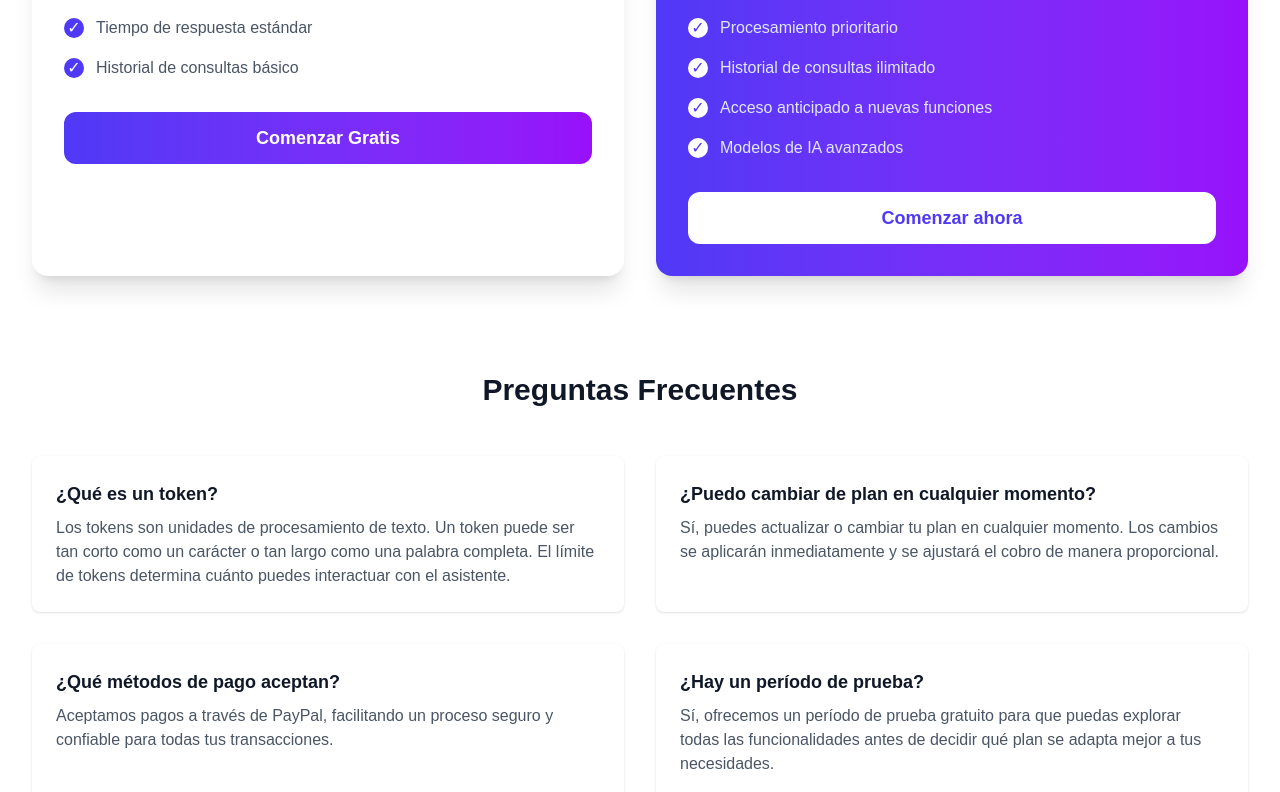
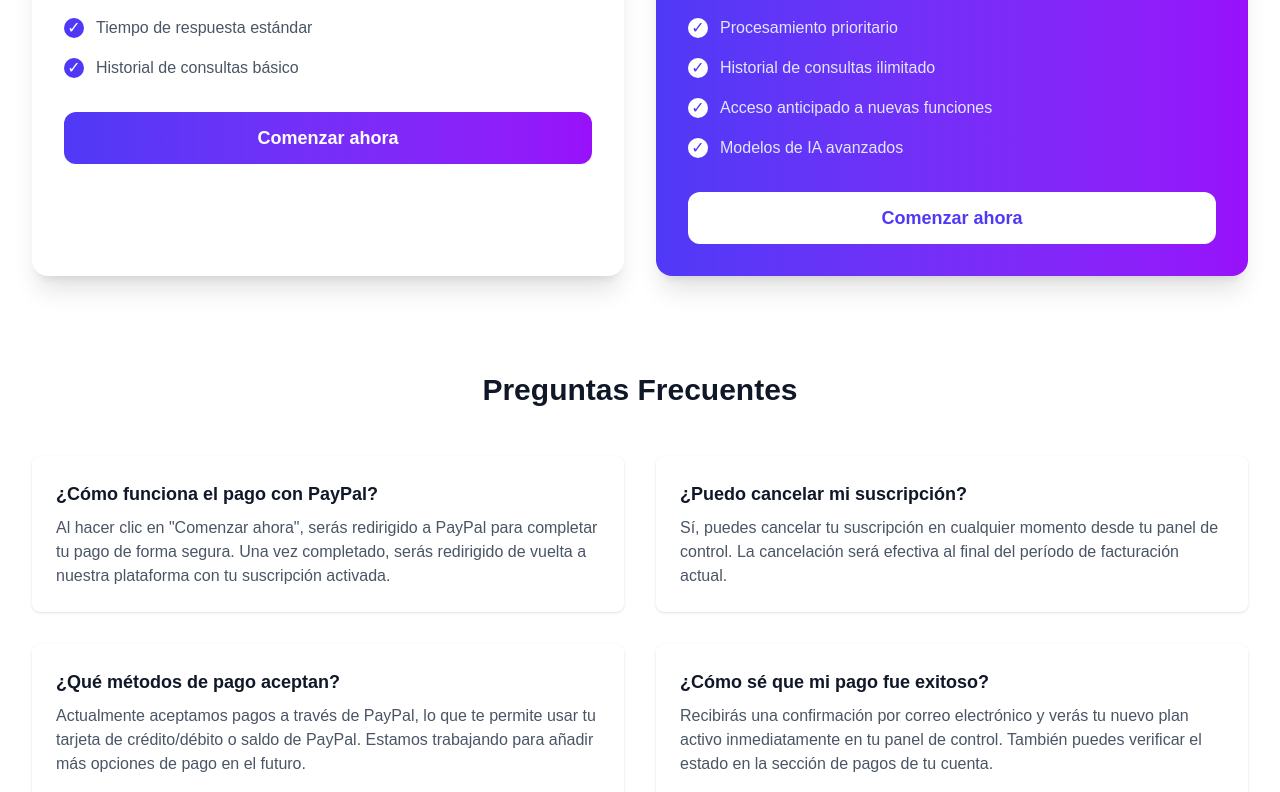
Before and after one commit to Aron1244/landing-page-n8n, a Next.js app: page /pricing in a window 1280 px wide. Shown: the part 1128-1920 px from the top of the page. Built offline with nearby package versions, Linux system fonts and the light colour scheme.

Commit message:
fix pricing api call

```diff
--- a/src/app/pricing/page.tsx
+++ b/src/app/pricing/page.tsx
@@ -1,7 +1,27 @@
 "use client";
 
-const plans = [
+import { useState, useEffect } from "react";
+import { useRouter } from "next/navigation";
+
+interface Plan {
+  name: string;
+  price: string;
+  description: string;
+  features: string[];
+  cta: string;
+  popular: boolean;
+  id: number;
+}
+
+export default function PricingPage() {
+  const router = useRouter();
+  const [loading, setLoading] = useState(false);
+  const [error, setError] = useState<string | null>(null);
+  const [userId, setUserId] = useState<string | null>(null);
+
+  const plans: Plan[] = [
     {
+      id: 1,
       name: "Plan Básico",
       price: "29",
       description: "Perfecto para comenzar con IA",
@@ -11,12 +31,13 @@ const plans = [
         "Acceso a funciones básicas",
         "Soporte por email",
         "Tiempo de respuesta estándar",
-      "Historial de consultas básico"
+        "Historial de consultas básico",
       ],
-    cta: "Comenzar Gratis",
-    popular: false
+      cta: "Comenzar ahora",
+      popular: false,
     },
     {
+      id: 2,
       name: "Plan Premium",
       price: "99",
       description: "Para usuarios que necesitan más potencia",
@@ -28,14 +49,82 @@ const plans = [
         "Procesamiento prioritario",
         "Historial de consultas ilimitado",
         "Acceso anticipado a nuevas funciones",
-      "Modelos de IA avanzados"
+        "Modelos de IA avanzados",
       ],
       cta: "Comenzar ahora",
-    popular: true
-  }
+      popular: true,
+    },
   ];
 
-export default function PricingPage() {
+  useEffect(() => {
+    const id = localStorage.getItem("user_id");
+    console.log("User ID from localStorage:", id); // Depuración
+    setUserId(id);
+  }, []);
+
+  const handleSubscribe = async (planId: number) => {
+    if (!userId) {
+      setError("Debes iniciar sesión para suscribirte");
+      router.push("/login");
+      return;
+    }
+
+    setLoading(true);
+    setError(null);
+
+    try {
+      // Verificar conexión a internet primero
+      if (!navigator.onLine) {
+        throw new Error("No hay conexión a internet");
+      }
+
+      // Datos que se enviarán a tu backend
+      const payload = {
+        plan_id: planId.toString(),
+        user_id: userId,
+      };
+
+      console.log("Datos enviados a tu backend:", payload);
+
+      const response = await fetch("http://localhost:8000/api/payments/create", {
+        method: "POST",
+        headers: {
+          "Content-Type": "application/json",
+          Authorization: `Bearer ${localStorage.getItem("auth_token")}`,
+        },
+        body: JSON.stringify(payload),
+      });
+
+      if (!response.ok) {
+        const errorData = await response.json().catch(() => ({}));
+        throw new Error(
+          errorData.message ||
+            `Error HTTP: ${response.status} ${response.statusText}`
+        );
+      }
+
+      const paymentData = await response.json();
+      console.log("Respuesta de tu backend:", paymentData);
+
+      // Verificar si la respuesta contiene la URL de redirección
+      if (!paymentData.redirect_url) {
+        throw new Error("No se recibió la URL de PayPal en la respuesta");
+      }
+
+      // Redirigir al usuario a la URL de aprobación de PayPal
+      window.location.href = paymentData.redirect_url;
+    } catch (err) {
+      console.error("Error en la suscripción:", err);
+      setError(
+        err instanceof Error
+          ? err.message
+          : "Ocurrió un error inesperado al procesar el pago"
+      );
+    } finally {
+      setLoading(false);
+    }
+  };
+
   return (
     <div className="bg-gray-50">
       {/* Header */}
@@ -85,6 +174,29 @@ export default function PricingPage() {
       {/* Pricing Section */}
       <section className="py-16 bg-white">
         <div className="max-w-7xl mx-auto px-4 sm:px-6 lg:px-8 pb-24">
+          {error && (
+            <div className="mb-8 p-4 bg-red-50 border-l-4 border-red-500 rounded">
+              <div className="flex">
+                <div className="flex-shrink-0">
+                  <svg
+                    className="h-5 w-5 text-red-500"
+                    viewBox="0 0 20 20"
+                    fill="currentColor"
+                  >
+                    <path
+                      fillRule="evenodd"
+                      d="M10 18a8 8 0 100-16 8 8 0 000 16zM8.707 7.293a1 1 0 00-1.414 1.414L8.586 10l-1.293 1.293a1 1 0 101.414 1.414L10 11.414l1.293 1.293a1 1 0 001.414-1.414L11.414 10l1.293-1.293a1 1 0 00-1.414-1.414L10 8.586 8.707 7.293z"
+                      clipRule="evenodd"
+                    />
+                  </svg>
+                </div>
+                <div className="ml-3">
+                  <p className="text-sm text-red-700">{error}</p>
+                </div>
+              </div>
+            </div>
+          )}
+
           <div className="grid md:grid-cols-2 gap-8 mt-16">
             {plans.map((plan) => (
               <div
@@ -112,7 +224,9 @@ export default function PricingPage() {
                     {plan.description}
                   </p>
                   <div className="mt-6">
-                    <span className="text-5xl font-extrabold">${plan.price}</span>
+                    <span className="text-5xl font-extrabold">
+                      ${plan.price}
+                    </span>
                     <span
                       className={`${
                         plan.popular ? "text-indigo-100" : "text-gray-500"
@@ -146,13 +260,15 @@ export default function PricingPage() {
                   </ul>
 
                   <button
+                    onClick={() => handleSubscribe(plan.id)}
+                    disabled={loading}
                     className={`mt-8 w-full py-3 px-6 rounded-xl text-lg font-semibold transition-all duration-200 ${
                       plan.popular
                         ? "bg-white text-indigo-600 hover:bg-gray-50"
                         : "bg-gradient-to-r from-indigo-600 to-purple-600 text-white hover:opacity-90"
-                    }`}
+                    } ${loading ? "opacity-70 cursor-not-allowed" : ""}`}
                   >
-                    {plan.cta}
+                    {loading ? "Procesando..." : plan.cta}
                   </button>
                 </div>
               </div>
@@ -167,23 +283,23 @@ export default function PricingPage() {
             <div className="mt-12 grid gap-8 md:grid-cols-2">
               <div className="bg-white rounded-lg p-6 shadow-sm">
                 <h3 className="text-lg font-semibold text-gray-900">
-                  ¿Qué es un token?
+                  ¿Cómo funciona el pago con PayPal?
                 </h3>
                 <p className="mt-2 text-gray-600">
-                  Los tokens son unidades de procesamiento de texto. Un token puede
-                  ser tan corto como un carácter o tan largo como una palabra
-                  completa. El límite de tokens determina cuánto puedes interactuar
-                  con el asistente.
+                  Al hacer clic en "Comenzar ahora", serás redirigido a PayPal
+                  para completar tu pago de forma segura. Una vez completado,
+                  serás redirigido de vuelta a nuestra plataforma con tu
+                  suscripción activada.
                 </p>
               </div>
               <div className="bg-white rounded-lg p-6 shadow-sm">
                 <h3 className="text-lg font-semibold text-gray-900">
-                  ¿Puedo cambiar de plan en cualquier momento?
+                  ¿Puedo cancelar mi suscripción?
                 </h3>
                 <p className="mt-2 text-gray-600">
-                  Sí, puedes actualizar o cambiar tu plan en cualquier momento. Los
-                  cambios se aplicarán inmediatamente y se ajustará el cobro de
-                  manera proporcional.
+                  Sí, puedes cancelar tu suscripción en cualquier momento desde
+                  tu panel de control. La cancelación será efectiva al final del
+                  período de facturación actual.
                 </p>
               </div>
               <div className="bg-white rounded-lg p-6 shadow-sm">
@@ -191,18 +307,21 @@ export default function PricingPage() {
                   ¿Qué métodos de pago aceptan?
                 </h3>
                 <p className="mt-2 text-gray-600">
-                  Aceptamos pagos a través de PayPal, facilitando un proceso seguro y
-                  confiable para todas tus transacciones.
+                  Actualmente aceptamos pagos a través de PayPal, lo que te
+                  permite usar tu tarjeta de crédito/débito o saldo de PayPal.
+                  Estamos trabajando para añadir más opciones de pago en el
+                  futuro.
                 </p>
               </div>
               <div className="bg-white rounded-lg p-6 shadow-sm">
                 <h3 className="text-lg font-semibold text-gray-900">
-                  ¿Hay un período de prueba?
+                  ¿Cómo sé que mi pago fue exitoso?
                 </h3>
                 <p className="mt-2 text-gray-600">
-                  Sí, ofrecemos un período de prueba gratuito para que puedas
-                  explorar todas las funcionalidades antes de decidir qué plan se
-                  adapta mejor a tus necesidades.
+                  Recibirás una confirmación por correo electrónico y verás tu
+                  nuevo plan activo inmediatamente en tu panel de control.
+                  También puedes verificar el estado en la sección de pagos de
+                  tu cuenta.
                 </p>
               </div>
             </div>
@@ -214,8 +333,8 @@ export default function PricingPage() {
               ¿Necesitas un plan personalizado?
             </h2>
             <p className="mt-4 text-xl text-gray-500">
-              Contáctanos para discutir opciones personalizadas para grandes equipos
-              y empresas.
+              Contáctanos para discutir opciones personalizadas para grandes
+              equipos y empresas.
             </p>
             <button className="mt-8 inline-flex items-center justify-center px-8 py-3 border border-transparent text-base font-medium rounded-md text-white bg-gradient-to-r from-indigo-600 to-purple-600 hover:opacity-90 md:py-4 md:text-lg md:px-10">
               Contactar Ventas
--- a/src/components/Navbar.tsx
+++ b/src/components/Navbar.tsx
@@ -29,12 +29,10 @@ export default function Navbar() {
   useEffect(() => {
     const checkAuth = async () => {
       try {
-        // Verificar si hay un token en localStorage
         const token = localStorage.getItem("auth_token");
         const userId = localStorage.getItem("user_id");
 
         if (token && userId) {
-          // Hacer una petición directa a la API
           const response = await fetch(
             `http://localhost:8000/api/users/${userId}`
           );
@@ -42,8 +40,12 @@ export default function Navbar() {
           if (response.ok) {
             const userData = await response.json();
             setUser(userData);
+
+            // Guardar el user_id en localStorage si no está ya guardado
+            if (!localStorage.getItem("user_id")) {
+              localStorage.setItem("user_id", userData.id.toString());
+            }
           } else {
-            // Si la respuesta no es exitosa, limpiar el token
             localStorage.removeItem("auth_token");
             localStorage.removeItem("user_id");
             setUser(null);
```
Lines whose indentation alone changed are shown as unchanged.
